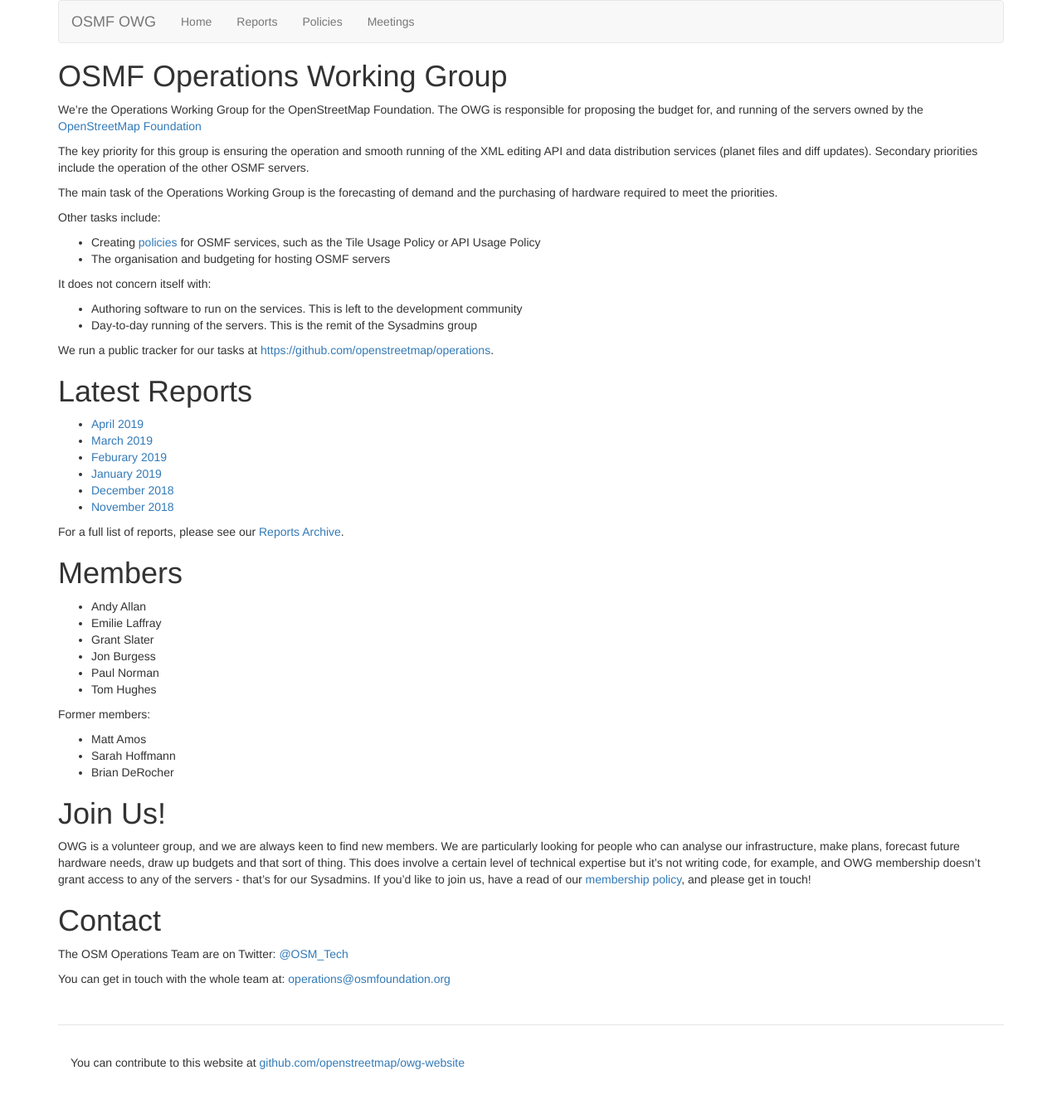
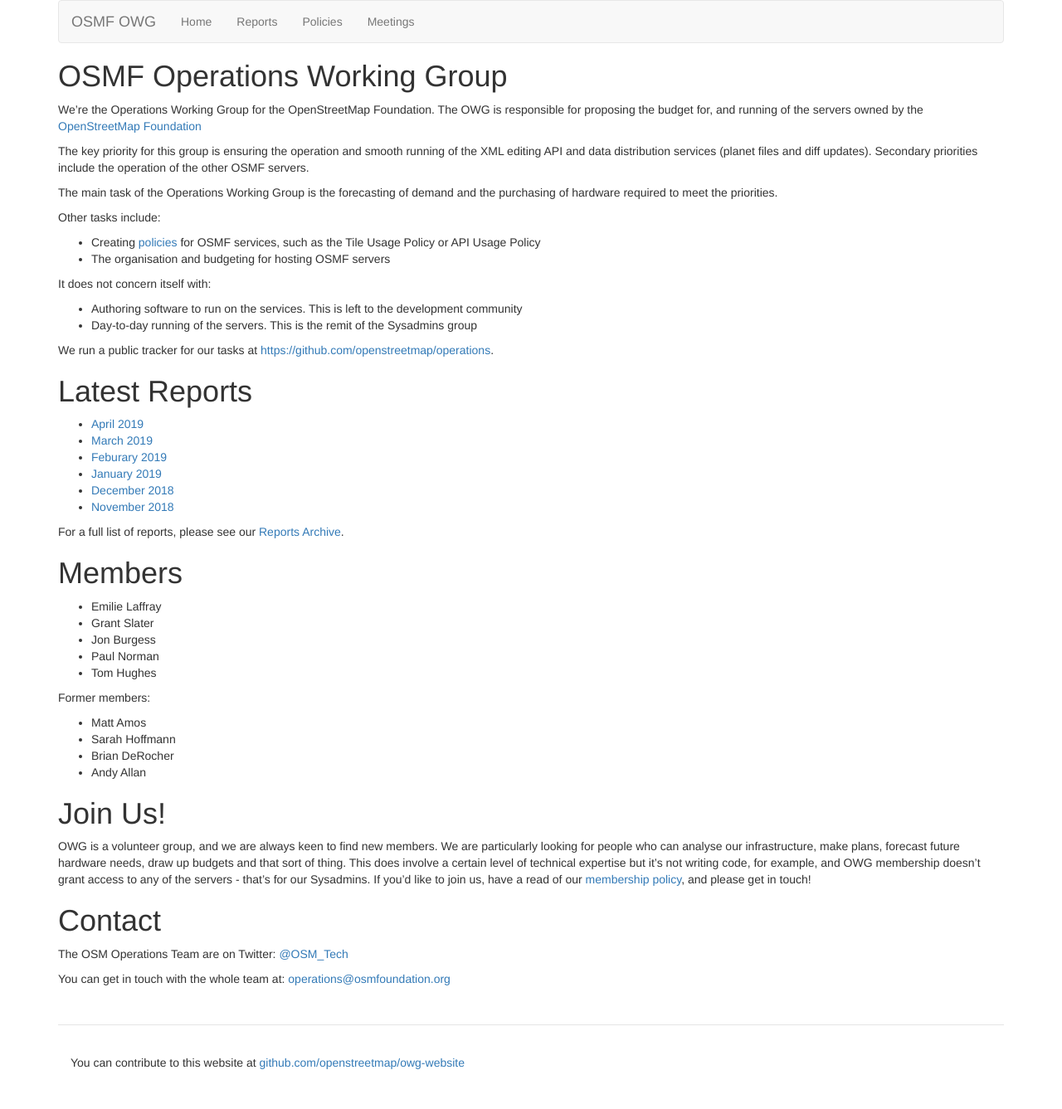
Before and after one commit to openstreetmap/owg-website, a Jekyll site: the page built from index.md, in a window 1280 px wide. Shown: the whole page at 83% size. Built offline with Jekyll 4.4.1, drawn with Linux system fonts in a browser that asks for light colours; some of the changed lines change nothing that is shown.

Commit message:
I'm just resting!

```diff
--- a/index.md
+++ b/index.md
@@ -34,7 +34,6 @@
 
 # Members
 
-* Andy Allan
 * Emilie Laffray
 * Grant Slater
 * Jon Burgess
@@ -46,6 +45,7 @@
 * Matt Amos
 * Sarah Hoffmann
 * Brian DeRocher
+* Andy Allan
 
 # Join Us!
 
```
